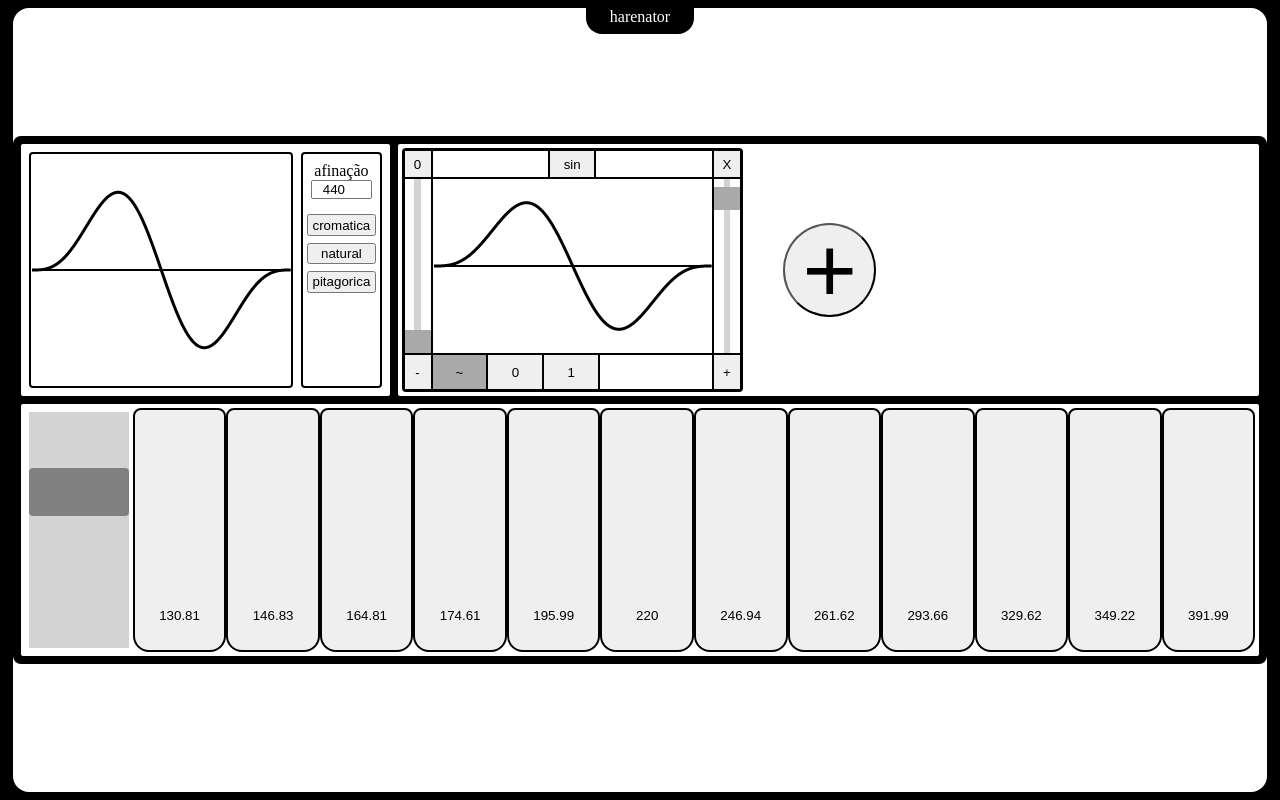
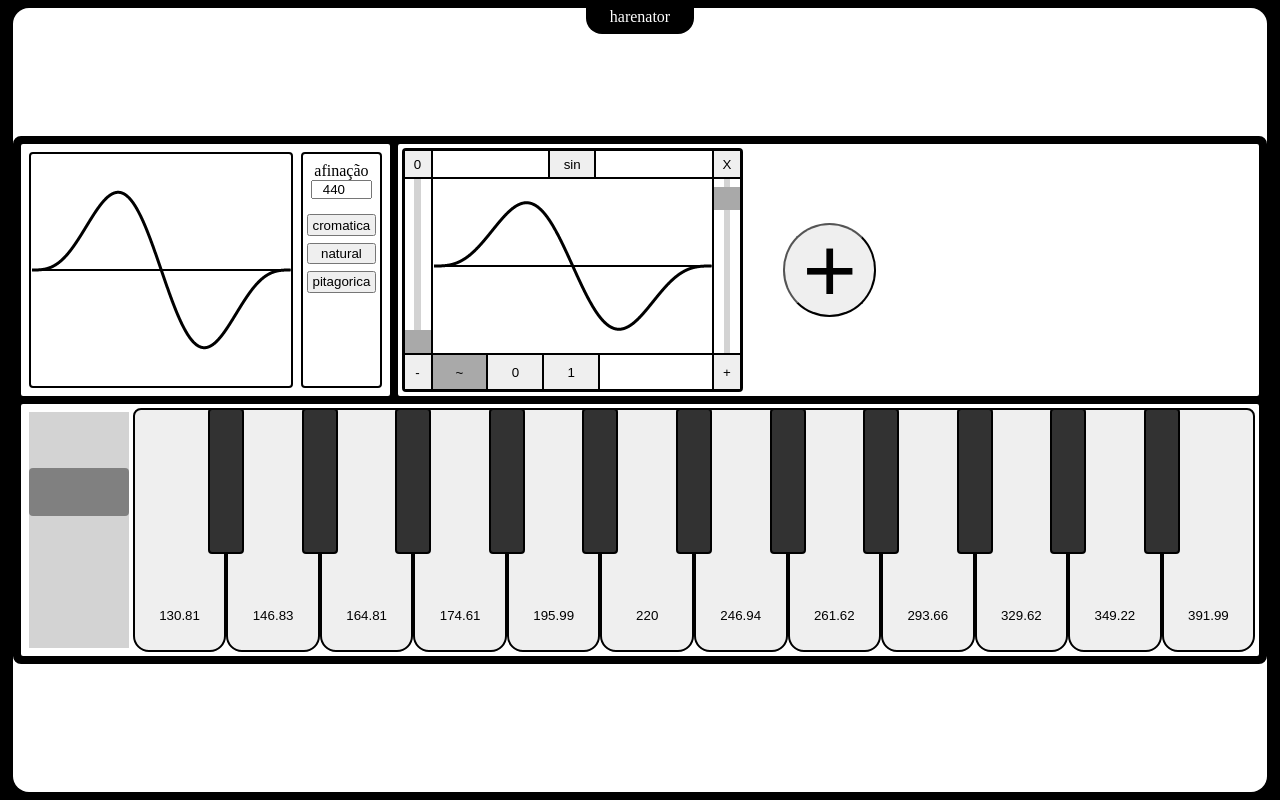
Before and after one commit to k-lila/react_synth, a React (Vite) app: page / in a window 1280 px wide. Built offline with nearby package versions, Linux system fonts and the light colour scheme.

Commit message:
teclas pretas do piano

```diff
--- a/src/components/keyboardvolume/styles.ts
+++ b/src/components/keyboardvolume/styles.ts
@@ -50,8 +50,13 @@ export const KeyboardVolumeStyled = styled.div`
     outline-offset: 0.125rem;
   }
 
+  @media screen and (max-width: 767px) {
+    #slider::-webkit-slider-thumb {
+      width: 2em;
     }
-  @media screen and (max-width: 767px) {
+    #slider::-moz-range-thumb {
+      width: 2em;
+    }
   }
   @media screen and (min-width: 768px) and (max-width: 1024px) {
   }
--- a/src/containers/fundamentalwaveeditor/styles.ts
+++ b/src/containers/fundamentalwaveeditor/styles.ts
@@ -72,4 +72,13 @@ export const FundamentalWaveEditorStyled = styled.div`
     outline: 3px solid #808080;
     outline-offset: 0.125em;
   }
+
+  @media screen and (max-width: 767px) {
+    min-width: calc(50% - 2px);
+  }
+  @media screen and (min-width: 768px) and (max-width: 1024px) {
+    min-width: calc(50% - 2px);
+  }
+  @media screen and (min-width: 1025px) {
+  }
 `
--- a/src/containers/harenator/index.tsx
+++ b/src/containers/harenator/index.tsx
@@ -5,12 +5,13 @@ import WaveEditor from '../waveeditor'
 import { HarenatorStyled } from './styles'
 
 const Harenator = () => {
-  const { audioCtx, naturalKeys, naturalFrequencies } = useSynth()
+  const { recipe, audioCtx, naturalKeys, naturalFrequencies } = useSynth()
   return (
     <HarenatorStyled>
       <SynthWave />
       <WaveEditor />
       <PianoKeyboard
+        scale={recipe.scale}
         audioctx={audioCtx}
         naturalkeys={naturalKeys}
         naturalfrequencies={naturalFrequencies}
--- a/src/containers/pianokeyboard/index.tsx
+++ b/src/containers/pianokeyboard/index.tsx
@@ -28,11 +28,30 @@ const PianoKeyboard = ({ ...props }: PianoKeyboardProps) => {
       />
     )
   }
-
   return (
     <PianoKeyboardStyled>
       <KeyboardVolume />
-      <KeyboardContainer>{keyboard}</KeyboardContainer>
+      <KeyboardContainer $num={keyboard.length}>
+        {keyboard}
+        {props.scale != 'pitagoric' ? (
+          <div className="teste">
+            {keyboard.map((_, i) => {
+              if (i != 0) {
+                if (props.scale == 'natural') {
+                  return (
+                    <div className="natural" key={i}>
+                      <div className="left" />
+                      <div className="right" />
+                    </div>
+                  )
+                } else {
+                  return <div className="teste2" key={i} />
+                }
+              }
+            })}
+          </div>
+        ) : null}
+      </KeyboardContainer>
     </PianoKeyboardStyled>
   )
 }
--- a/src/containers/pianokeyboard/styles.ts
+++ b/src/containers/pianokeyboard/styles.ts
@@ -11,7 +11,6 @@ export const PianoKeyboardStyled = styled.section`
   border-radius: 0.25em;
   grid-column: span 2;
   background-color: white;
-
   @media screen and (max-width: 600px) {
     grid-column: span 1;
   }
@@ -21,8 +20,47 @@ export const PianoKeyboardStyled = styled.section`
   }
 `
 
-export const KeyboardContainer = styled.div`
+export const KeyboardContainer = styled.div<{ $num: number }>`
   display: flex;
   width: 100%;
   height: 100%;
+  z-index: 0;
+  position: relative;
+
+  .teste {
+    position: absolute;
+    width: 100%;
+    height: 60%;
+    display: flex;
+    justify-content: space-around;
+    padding: 0 calc(100% / ${(props) => props.$num * 2});
+  }
+
+  .teste2 {
+    background-color: rgba(50, 50, 50);
+    border: 2px solid black;
+    border-radius: 0.25em;
+    width: 2.25em;
+    height: 100%;
+  }
+
+  .natural {
+    display: flex;
+  }
+
+  .left {
+    background-color: rgba(50, 50, 50);
+    border: 2px solid black;
+    border-radius: 0.25em 0 0 0.25em;
+    width: 1.5em;
+    height: 100%;
+  }
+
+  .right {
+    background-color: rgba(50, 50, 50);
+    border: 2px solid black;
+    border-radius: 0 0.25em 0.25em 0;
+    width: 1.5em;
+    height: 100%;
+  }
 `
--- a/src/hooks/useSynth.ts
+++ b/src/hooks/useSynth.ts
@@ -47,7 +47,7 @@ function useSynth() {
     return { naturalKeys, unnaturalKeys, naturalFrequencies }
   }, [audioCtx.sampleRate, recipe.waves, keyboard])
 
-  return { audioCtx, naturalKeys, unnaturalKeys, naturalFrequencies }
+  return { recipe, audioCtx, naturalKeys, unnaturalKeys, naturalFrequencies }
 }
 
 export default useSynth
--- a/src/types/propstypes.d.ts
+++ b/src/types/propstypes.d.ts
@@ -6,6 +6,7 @@ declare type PianoKeyProps = {
 }
 
 declare type PianoKeyboardProps = {
+  scale: string
   audioctx: AudioContext
   naturalkeys: number[][]
   naturalfrequencies: number[]
```
